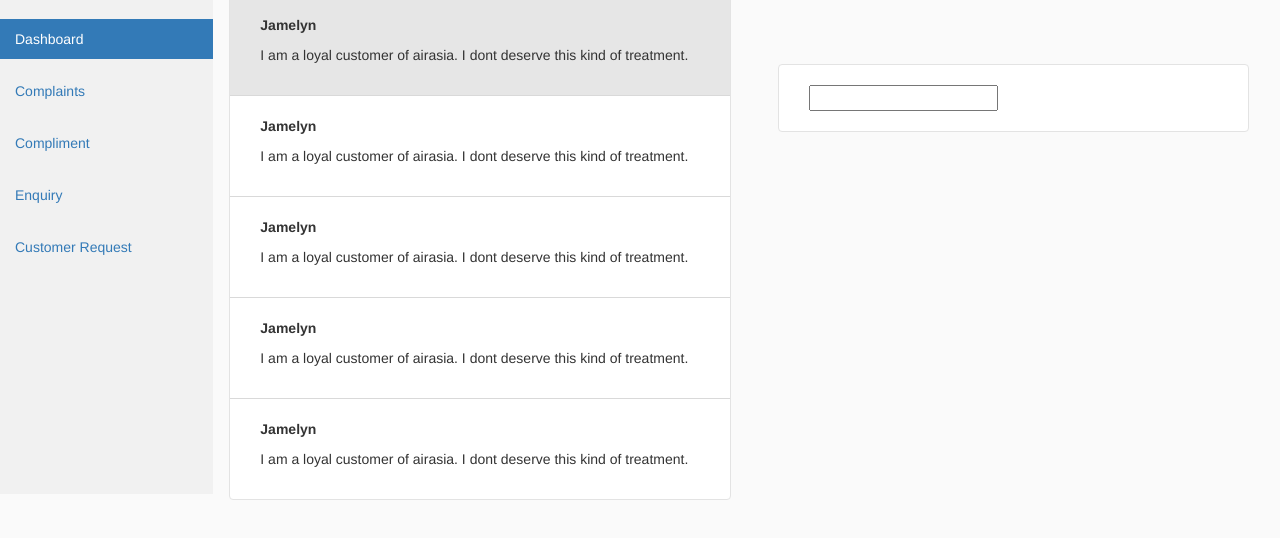
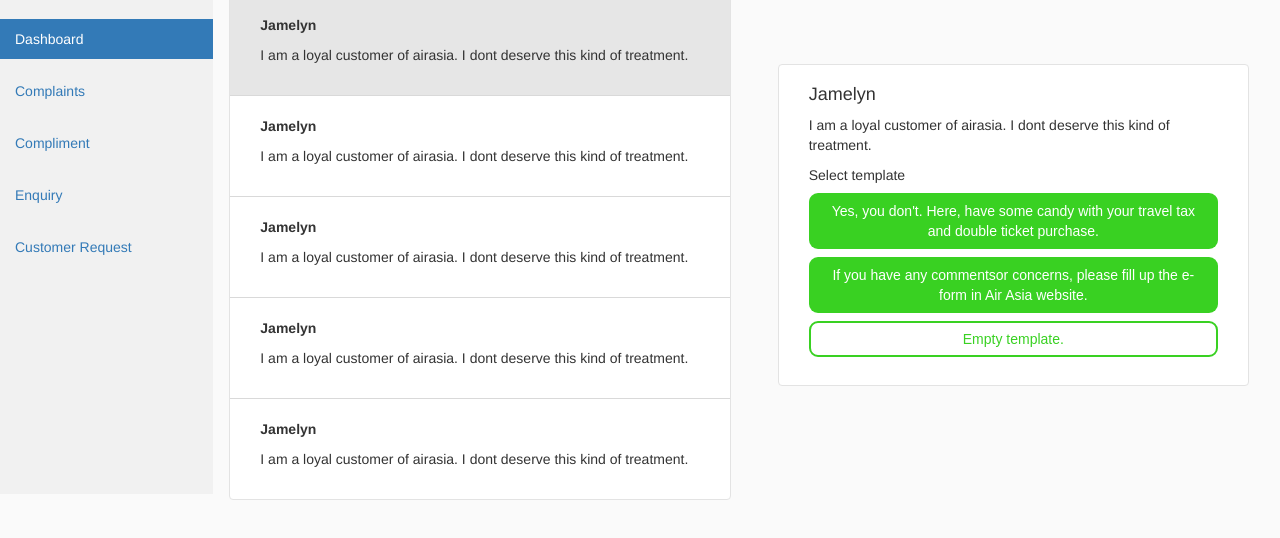
Before and after one commit to VilsonLu/swooshswoosh, a plain HTML site: page index.html in a window 1280 px wide. Shown: the part 56-594 px from the top of the page. Drawn offline with nearby package versions, Linux system fonts and the light colour scheme.

Commit message:
second push

```diff
--- a/index.html
+++ b/index.html
@@ -150,7 +150,22 @@
         <div class="col-md-5">
             <div class="card" style="margin-top: 120px">
               <div class="entry">
-                  <input type="" name="">
+                  <h4 style="margin-top: 0px">Jamelyn</h4>
+                  <p>
+                    I am a loyal customer of airasia. I dont deserve this kind of treatment.
+                  </p>
+                  <!-- <textarea id="reply_field" placeholder="Enter text here..."></textarea>                  -->
+                  <div id="suggested_replies">
+                      <p class="div_label">Select template</p>
+                      <button class="response_btn suggested">Yes, you don't. Here, have some candy with your travel tax and double ticket purchase.</button>
+                      <button class="response_btn suggested">If you have any commentsor concerns, please fill up the e-form in Air Asia website.</button>
+                      <button class="response_btn">Empty template.</button>
+                  </div>
+                  <div id="reply_field_form" style="display: none;">
+                      <p class="div_label">Your response</p>
+                    <textarea id="reply_field"></textarea>
+                    <button class="response_btn suggested" style="margin-top: 6px">Send reply</button>
+                  </div>
               </div>
             </div>
         </div>
--- a/styles.css
+++ b/styles.css
@@ -2,8 +2,48 @@ body{
 	background-color: #fafafa;
 }
 
+#reply_field{
+	width: 100%;
+	height: 150px;
+	border-style: none;
+	padding: 6px;
+	resize: none;
+}
+
 #logo{
 
+}
+
+.div_label{
+	margin-bottom: 8px;
+	font-weight: 400;
+}
+
+.response_btn{
+  -webkit-border-radius: 9;
+  -moz-border-radius: 9;
+  border-radius: 9px;
+  font-family: Arial;
+  color: #39d122;
+  font-size: 14px;
+  background: #ffffff;
+  padding: 6px 12px 6px 12px;
+  text-decoration: none;
+  border-color: 39d122;
+  border-style: solid;
+  width: 100%;
+  margin-bottom: 8px;
+}
+
+.response_btn.suggested{
+  color: #ffffff;
+  background: #39d122;
+  text-decoration: none;
+  border-color: transparent;
+}
+
+.response_btn.suggested:hover {
+  background: #5bb327;
 }
 
 .content-container {
```
